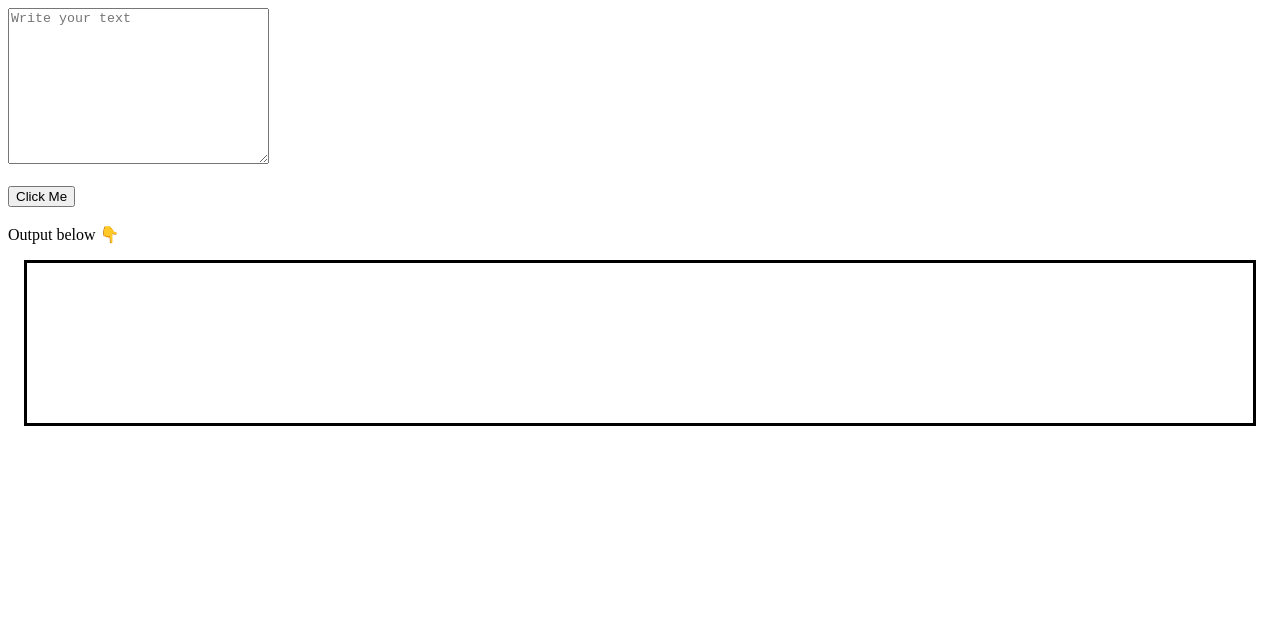
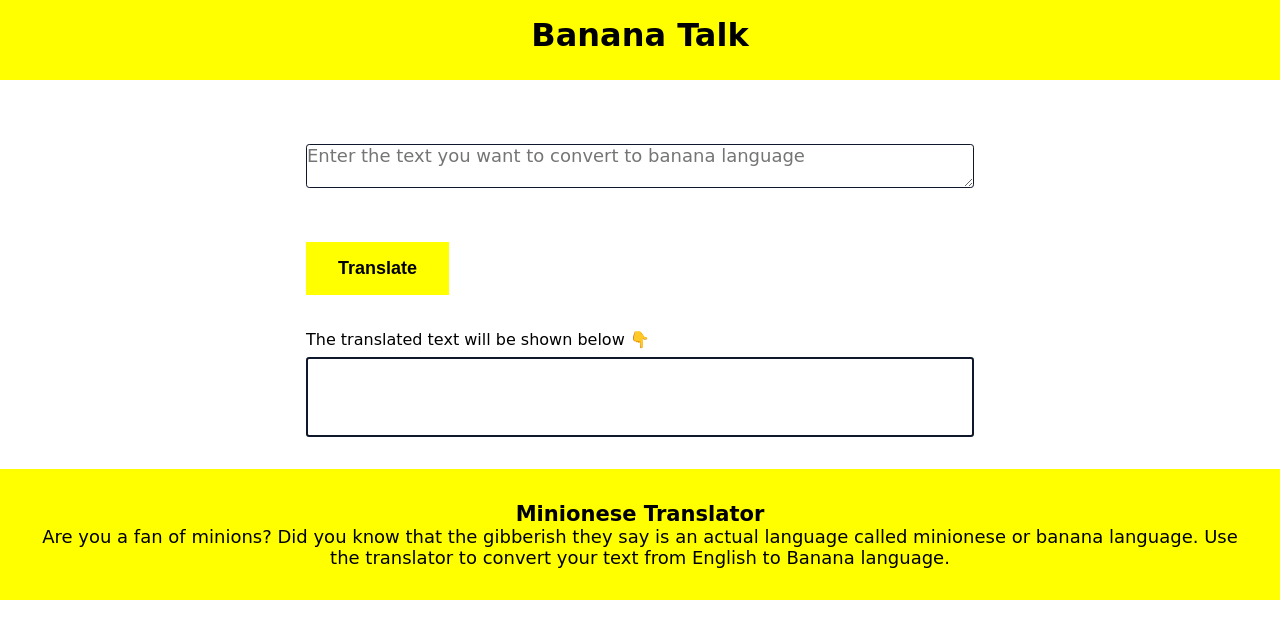
Before and after one commit to anamkaa/minion-talk, a plain HTML site: page index.html in a window 1280 px wide. Drawn offline with Linux system fonts and the light colour scheme.

Commit message:
Added styles.css

```diff
--- a/index.html
+++ b/index.html
@@ -5,22 +5,39 @@
     <meta http-equiv="X-UA-Compatible" content="IE=edge">
     <meta name="viewport" content="width=device-width, initial-scale=1.0">
     <title>Minion-talk</title>
-    <style>
-        #text-output{
-            height: 20vh;
-            border: solid;
-            margin: 1rem;
-
-        }
-    </style>
+    <link rel="stylesheet" href="styles.css">
 </head>
 <body>
 
-    <textarea placeholder="Write your text " id="text-input" cols="30" rows="10"></textarea>
+    <!-- header -->
+    <!-- <header class="head"><h1>Let's Talk Banana</h1></header> -->
+
+    <nav class="navbar">Banana Talk</nav>
+
+    <div class="container-center">
+
+        <!-- input textarea -->
+    <textarea placeholder="Enter the text you want to convert to banana language " id="text-input" ></textarea>
     <br><br>
-    <button id="btn-translate">Click Me</button> <br><br>
-    <div>Output below 👇</div>
-    <div id="text-output"></div>
+
+    <!-- translation button -->
+    <button id="btn-translate">Translate</button> <br><br>
+
+    <!-- output  -->
+    <div class="output">The translated text will be shown below 👇</div>
+    <div id="text-output" ></div>
+
+
+    </div>
+
+
+    <!-- footer -->
+    <footer class="foot">
+        <h3>Minionese Translator</h3>
+        <p>Are you a fan of minions? Did you know that the gibberish they say is an actual language called minionese or banana language. Use the translator to convert your text from English to Banana language.</p>
+    </footer>
+
+
     <script src="App.js" type="text/javascript"></script>
 </body>
 </html>
--- /dev/null
+++ b/styles.css
@@ -0,0 +1,102 @@
+*{
+    padding: 0;
+    margin: 0;
+    box-sizing: border-box;
+}
+
+@import url('https://fonts.googleapis.com/css2?family=Righteous&display=swap');
+
+@import url('https://fonts.googleapis.com/css2?family=Amatic+SC&display=swap');
+
+:root{
+    --primary:#FDE047;
+    --dark:#0F172A;
+}
+
+body{
+    font-family: 'Amatic SC', cursive;
+}
+
+.navbar{
+    width: 100%;
+    padding-top: 1rem;
+    margin: auto;
+    padding: auto;
+    height: 80px;
+    text-align: center;
+    background-color:yellow;
+    font-size: 2rem;
+    font-weight: bolder;
+    /* box-shadow: greenyellow; */
+    /* font-family: 'Righteous', cursive; */
+}
+
+.foot{
+  width: 100%;
+  /* height: 60px; */
+  background-color: yellow;
+  text-align: center;
+
+  position: relative;
+    bottom: 0;
+    width: 100%;
+    padding: 2rem;
+    font-size: large;
+    /* background-color: var(--primary); */
+    /* text-align: center; */
+}
+
+.container-center{
+    padding-top: 2rem;
+    padding-bottom: 2rem;
+    padding-left: 1rem;
+    padding-right: 1rem;
+    padding: auto;
+    margin: auto;
+    /* text-align: center; */
+    display: block;
+    max-width: 700px;
+}
+
+#btn-translate{
+    background-color: yellow;
+    /* border-radius: 0.5rem; */
+    padding: 0.8rem;
+    font-size: large;
+    font-weight: bold;
+    /* box-shadow: yellowgreen; */
+    border: none;
+    margin: 1rem 0rem;
+    padding: 1rem 2rem;
+}
+
+.output{
+    padding-bottom: 0.5rem;
+}
+
+#text-input{
+    box-sizing: border-box;
+    display: block;
+    width: 100%;
+    min-height: 5vh;
+    margin-top: 2rem;
+    font-family: 'Amatic SC', cursive;
+    font-size: large;
+    border-color: var(--dark);
+    border-radius: 0.2rem;
+    border: 2px dark;
+    /* font-size: large;
+    font-family: inherit; */
+}
+
+#text-output{
+    box-sizing: border-box;
+    width: 100%;
+    min-height: 10vh;
+    max-height: 20vh;
+    overflow: scroll;
+    border: 2px solid ;
+    border-color: var(--dark);
+    border-radius: 0.2rem;
+    font-size: large;
+}
```
